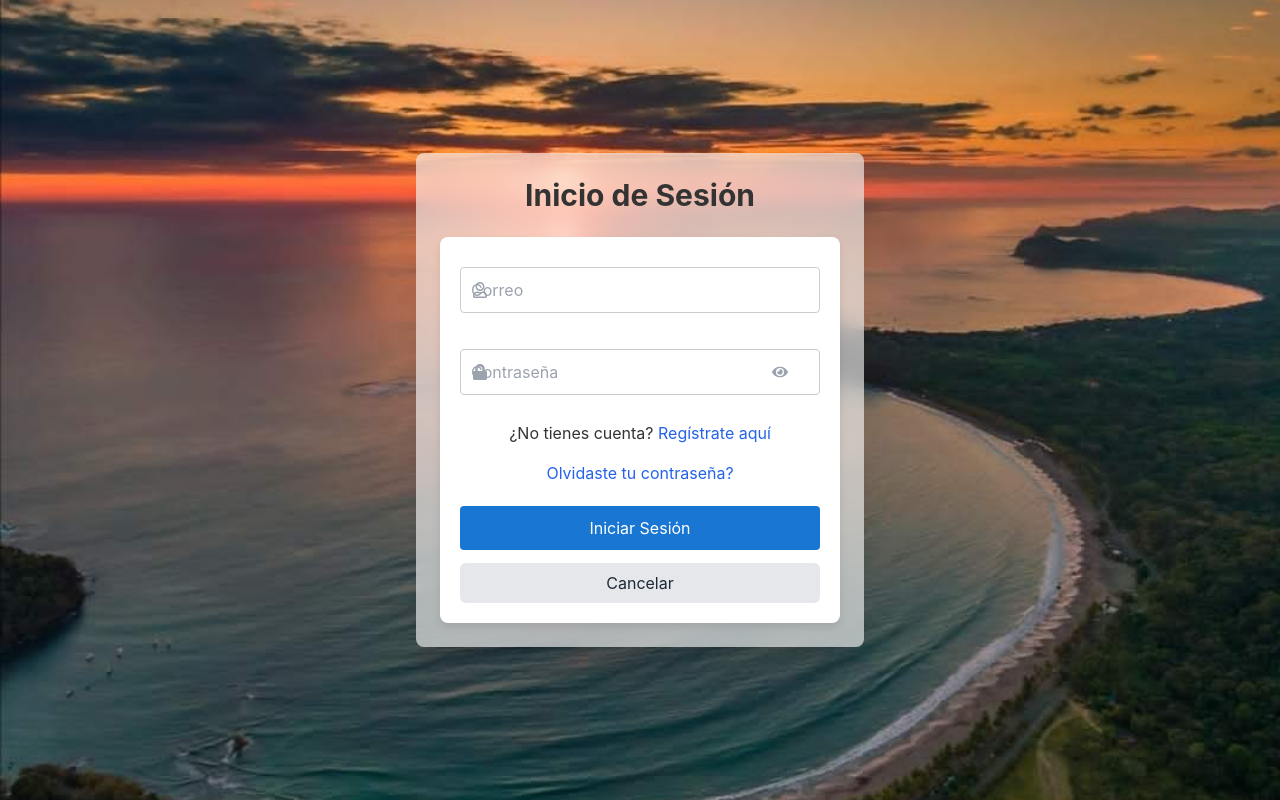
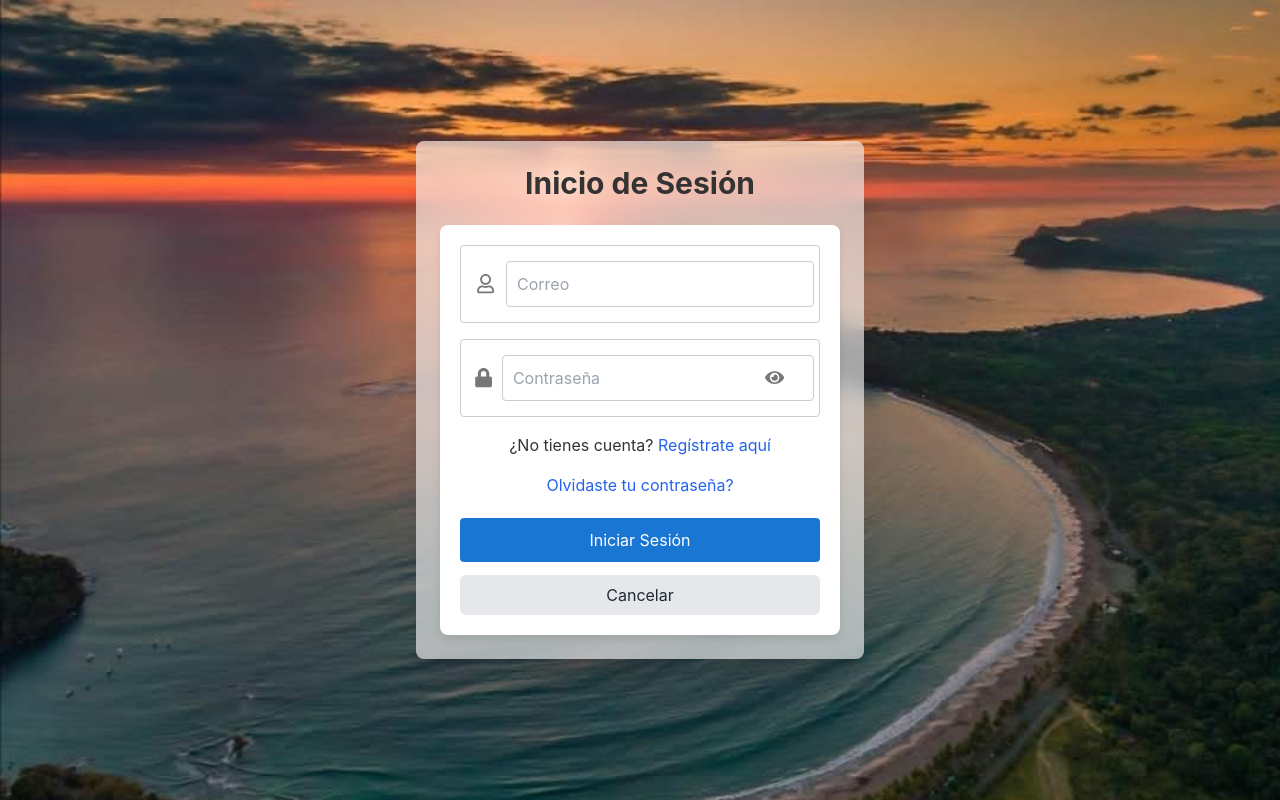
Before and after one commit to DannyJimenezA/FrontEnd-DeptoZMTMN, a React (Vite) app: page /login in a window 1280 px wide. Built offline with nearby package versions, Linux system fonts and the light colour scheme.

Commit message:
estilos al login del dashboard

```diff
--- a/src/components/ApiRoutes.ts
+++ b/src/components/ApiRoutes.ts
@@ -1,4 +1,4 @@
-const BASE_URL = 'https://backend-deptozmtmn.onrender.com';  // URL base de tu API
+const BASE_URL = 'http://localhost:3000';  // URL base de tu API
 // https://backend-deptozmtmn.onrender.com
 
 const ApiRoutes = {
--- a/src/pages/Login.tsx
+++ b/src/pages/Login.tsx
@@ -4,6 +4,7 @@ import { FaEye, FaEyeSlash, FaLock, FaRegUser } from 'react-icons/fa';
 import { jwtDecode } from 'jwt-decode';
 import ApiRoutes from '../components/ApiRoutes';  // Importa ApiRoutes
 import image from "../img/WhatsApp Image 2024-09-13 at 6.05.23 PM.jpeg";
+import  '../styles/Login.css';
 
 // Interfaz para el token decodificado
 interface DecodedToken {
@@ -81,8 +82,10 @@ function Login() {
       {message && <p className="text-blue-600 text-center mb-4">{message}</p>}
 
       <form onSubmit={handleSubmit} className="space-y-4">
-          <div className="relative">
-            <FaRegUser className="absolute left-3 top-1/2 transform -translate-y-1/2 text-gray-400" />
+        <div className="input-wrapper">
+          <div className="icon-container">
+            <FaRegUser className="icon" />
+          </div>
           <input
             type="email"
             id="email"
@@ -90,12 +93,16 @@ function Login() {
             onChange={(e) => setEmail(e.target.value)}
             placeholder="Correo"
             required
-              className="w-full pl-10 pr-3 py-2 border border-gray-300 rounded-md focus:outline-none focus:ring-2 focus:ring-blue-500"
+            className="email-input"
           />
         </div>
 
-          <div className="relative">
-            <FaLock className="absolute left-3 top-1/2 transform -translate-y-1/2 text-gray-400" />
+        <div className="input-wrapper">
+          <div className="icon-container">
+            <FaLock className="icon" />
+          </div>
+
+          <div className='password-form-container'>
           <input
             type={showPassword ? 'text' : 'password'}
             id="password"
@@ -103,24 +110,31 @@ function Login() {
             onChange={(e) => setPassword(e.target.value)}
             placeholder="Contraseña"
             required
-              className="w-full pl-10 pr-10 py-2 border border-gray-300 rounded-md focus:outline-none focus:ring-2 focus:ring-blue-500"
+            className="password-input"
           />
           <button
             type="button"
             onClick={togglePasswordVisibility}
-              className="absolute right-3 top-1/2 transform -translate-y-1/2 text-gray-400"
+            className="toggle-password"
+            aria-label={showPassword ? "Ocultar contraseña" : "Ver contraseña"}
           >
             {showPassword ? <FaEyeSlash /> : <FaEye />}
           </button>
+          </div>
         </div>
 
         {error && <p className="text-red-600 text-center">{error}</p>}
 
         <p className="text-center">
-            ¿No tienes cuenta? <Link to="/register" className="text-blue-600 hover:underline">Regístrate aquí</Link>
+          ¿No tienes cuenta?{' '}
+          <Link to="/register" className="text-blue-600 hover:underline">
+            Regístrate aquí
+          </Link>
         </p>
         <p className="text-center">
-            <Link to="/forgot-password" className="text-blue-600 hover:underline">Olvidaste tu contraseña?</Link>
+          <Link to="/forgot-password" className="text-blue-600 hover:underline">
+            Olvidaste tu contraseña?
+          </Link>
         </p>
 
         <div className="flex flex-col space-y-2">
--- a/src/styles/Login.css
+++ b/src/styles/Login.css
@@ -1,76 +1,59 @@
-/* Login.css */
-body {
-  margin: 0;
-  font-family: Arial, sans-serif;
-  background-color: #f7f7f7;
+.input-wrapper {
+  display: flex;
+  align-items: center;
+  border: 1px solid #ccc;
+  border-radius: 4px;
+  padding: 5px;
+  background-color: white;
+  position: relative; /* Asegura que los íconos y botones no afecten el input */
+  width: 100%;
 }
 
-.login-container {
-  width: 350px;
-  margin: 100px auto;
-  padding: 2rem;
-  background-color: #fff;
-  border-radius: 8px;
-  box-shadow: 0 4px 8px rgba(0, 0, 0, 0.1);
+.icon-container {
+  display: flex;
+  align-items: center;
+  justify-content: center;
+  width: 40px; /* Espacio reservado para el ícono */
 }
 
-h2 {
-  text-align: center;
-  margin-bottom: 1rem;
-  font-size: 1.8rem;
-}
-
-.login-form {
-  display: flex;
-  flex-direction: column;
-}
-
-.form-group {
-  margin-bottom: 1.2rem;
-}
-
-label {
-  margin-bottom: 0.5rem;
-  font-size: 1rem;
-  color: #333;
+.icon {
+  font-size: 1.2rem;
+  color: #777;
 }
 
 input {
-  padding: 0.7rem;
+  flex: 1;
+  border: none;
+  outline: none;
   font-size: 1rem;
-  border: 1px solid #ccc;
-  border-radius: 4px;
+  padding: 10px;
+  padding-right: 40px;  /* Reserva espacio en el lado derecho para el ícono */
   width: 100%;
+  box-sizing: border-box; /* Asegura que el input no se desborde */
 }
 
-/* Botón de envío (submit) */
-button[type="submit"] {
-  padding: 0.7rem;
-  background-color: #1976d2;
-  color: white;
-  border: none;
-  border-radius: 4px;
-  cursor: pointer;
-  font-size: 1rem;
-  margin-top: 1rem;
+.password-input {
+  padding-right: 50px;
+  position: relative;
+   /* Aumenta el padding para que el botón de ver contraseña se acomode */
 }
 
-button[type="submit"]:hover {
-  background-color: #1565c0;
+.toggle-password {
+  border-radius: 1.5rem;
+  background: none;
+  border: none;
+  cursor: pointer;
+  font-size: 1.2rem;
+  color: #777;
+  position: absolute;
+  right: 10px; /* Asegura que el botón esté alineado a la derecha dentro del input */
+  top:calc(50% - 15px) ;
 }
 
-/* Botón de cancelación */
-button[type="button"] {
-  padding: 0.7rem;
-  background-color: #e0e0e0;
-  color: black;
-  border: none;
-  border-radius: 4px;
-  cursor: pointer;
-  font-size: 1rem;
-  margin-top: 0.5rem;
+.password-form-container{
+  width: 100%;
+  height: 100%;
+  padding: 0;
+  margin: 0;
+  position: relative;
 }
-
-button[type="button"]:hover {
-  background-color: #bdbdbd;
-}
```
Lines whose indentation alone changed are shown as unchanged.
